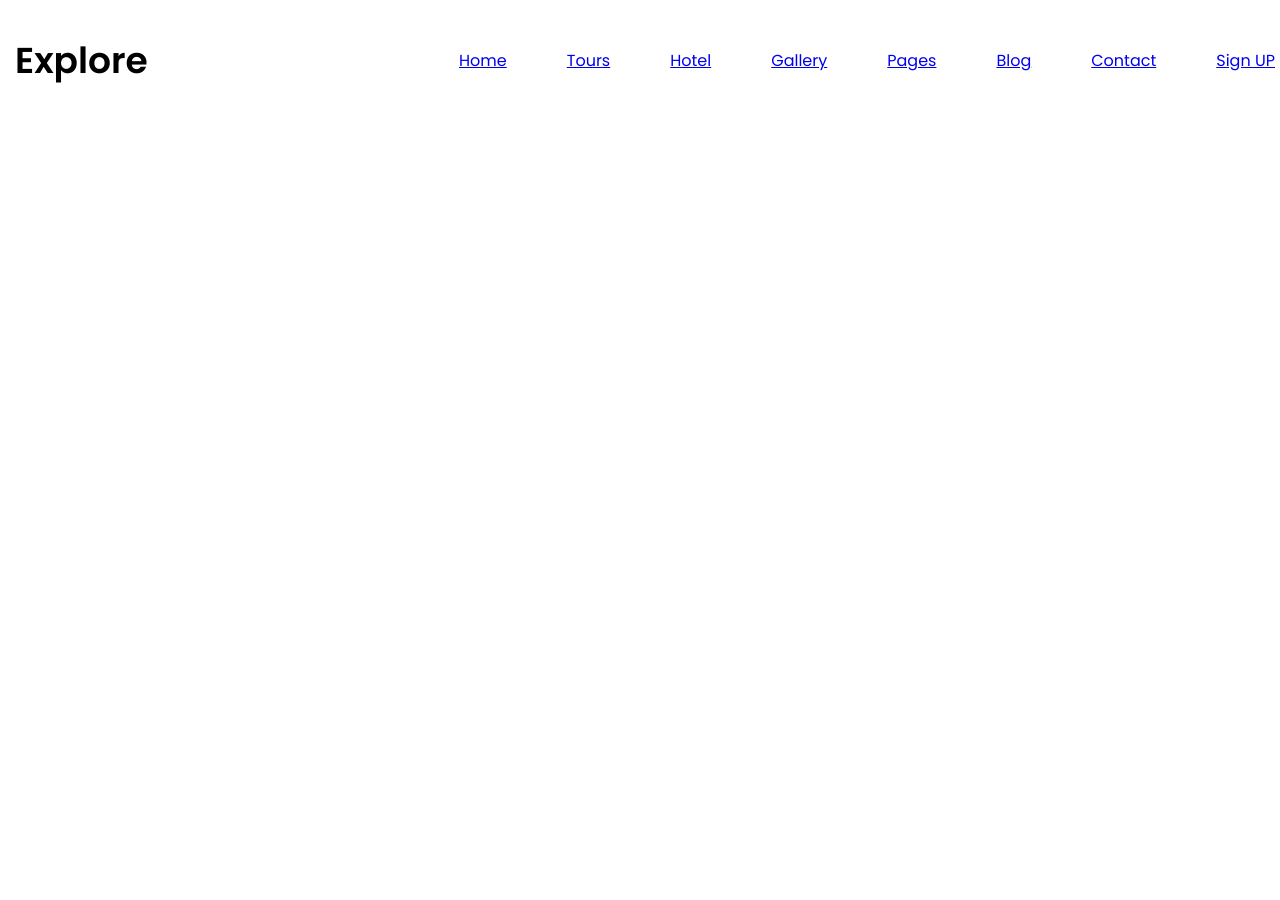
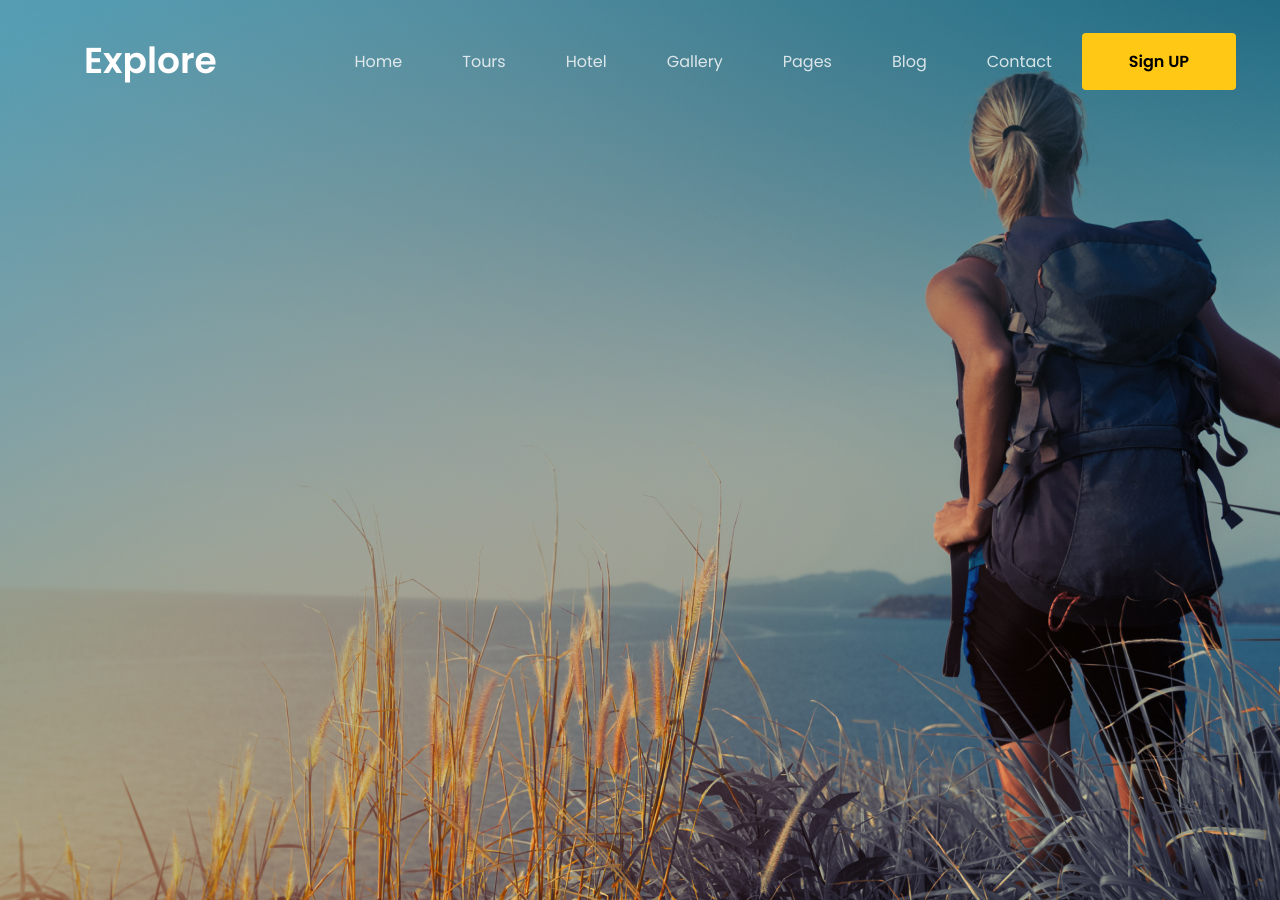
Before and after one commit to Bandit95/FirstProject, a plain HTML site: page index.html in a window 1280 px wide. Shown: the top 900 px of the page. Before the commit the page ends 800 px from the top, so only its background shows below. Drawn offline with Linux system fonts and the light colour scheme.

Commit message:
add background

```diff
--- a/css/style.css
+++ b/css/style.css
@@ -3,7 +3,7 @@ body {
     font-size: 16px;
     font-family: 'Poppins', sans-serif;
     -webkit-font-smoothing: antialiased;
-    color: #000000;
+    color: #fff;
     background-color: #fff;
 }
 
@@ -19,10 +19,11 @@ body {
 }
 
 .header {
+    background: url(../img/background-1.jpg) center center;
     position: absolute;
     top: 0;
     left: 0;
-    height: 50px;
+    height: 900px;
     width: 100%;
     z-index: 10;
 }
@@ -31,7 +32,7 @@ body {
     margin-top: 33px;
     display: flex;
     flex-direction: row;
-    justify-content: space-between;
+    justify-content: space-around;
 }
 
 .header__logo {
@@ -45,9 +46,29 @@ body {
 }
 
 .nav__link {
+   color: #fff;
    margin: 10px 30px;
+   font-size: 16px;
+   text-decoration: none;
+   opacity: .8;
+   transition: opacity .2s linear;
+}
+
+.nav__link:hover {
+    opacity: 1;
 }
 
 .nav__link:first-child {
     margin-left: 0;
 }
+
+.btn {
+    font-size: 16px;
+    font-family: inherit;
+    font-weight: 600;
+    padding: 16px 47px;
+    border: 0;
+    border-radius: 4px;
+    background-color: #FFC814;
+    cursor: pointer;
+}
--- a/index.html
+++ b/index.html
@@ -26,7 +26,7 @@
                     <a class="nav__link" href="#">Pages</a>
                     <a class="nav__link" href="#">Blog</a>
                     <a class="nav__link" href="#">Contact</a>
-                    <a class="nav__link" href="#">Sign UP</a>
+                    <button class="btn">Sign UP</button>
                 </nav>
             </div>
         </div>
```
